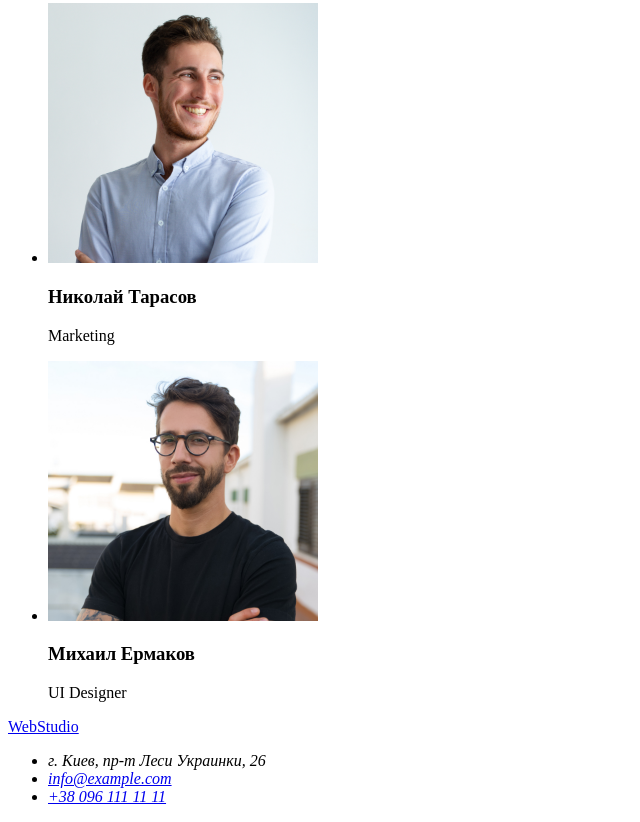
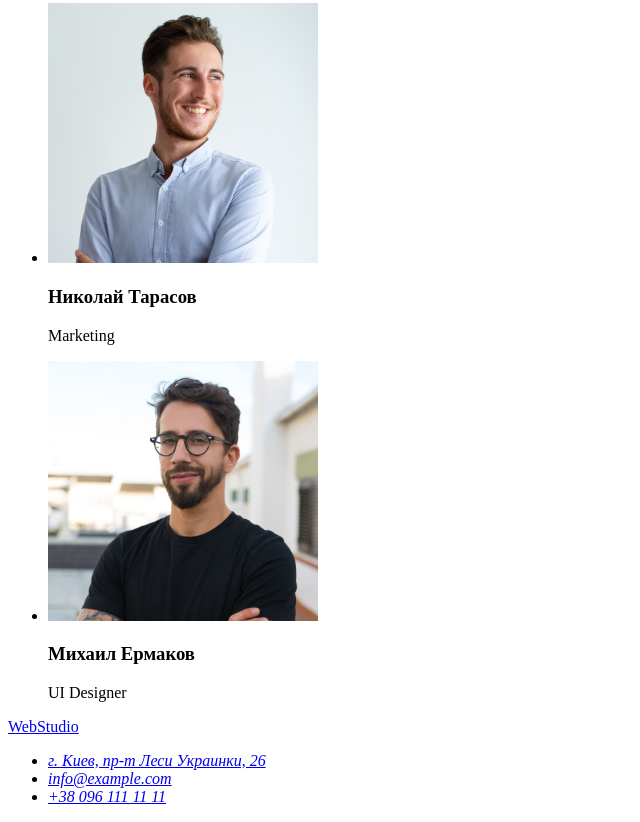
Before and after one commit to nata3shaposhnik/goit-markup-hw-01, a plain HTML site: page index.html in a window 1280 px wide. Shown: the part 2333-3155 px from the top of the page, without its empty margins (0-640 px from the left). Drawn offline with Linux system fonts and the light colour scheme.

Commit message:
Update index.html

```diff
--- a/index.html
+++ b/index.html
@@ -100,7 +100,7 @@
         <address>
             <ul>
                 <li><a href="https://www.google.com/maps/place/%D0%B1%D1%83%D0%BB.+%D0%9B%D0%B5%D1%81%D0%B8+%D0%A3%D0%BA%D1%80%D0%B0%D0%B8%D0%BD%D0%BA%D0%B8,+26,+%D0%9A%D0%B8%D0%B5%D0%B2,+02000/@50.4265807,30.5383858,17z/data=!4m13!1m7!3m6!1s0x40d4cf0e033ecbe9:0x57a4dffefec77da0!2z0LHRg9C7LiDQm9C10YHQuCDQo9C60YDQsNC40L3QutC4LCAyNiwg0JrQuNC10LIsIDAyMDAw!3b1!8m2!3d50.4265807!4d30.5383858!3m4!1s0x40d4cf0e033ecbe9:0x57a4dffefec77da0!8m2!3d50.4265807!4d30.5383858" target="_blank" rel="noopener noreferrer">
-                </a>г. Киев, пр-т Леси Украинки, 26</li>
+                г. Киев, пр-т Леси Украинки, 26</a></li>
                 <li><a href="mailto:info@example.com">info@example.com</a></li>
                 <li><a href="tel:+380961111111">+38 096 111 11 11</a></li>
             </ul>
```
